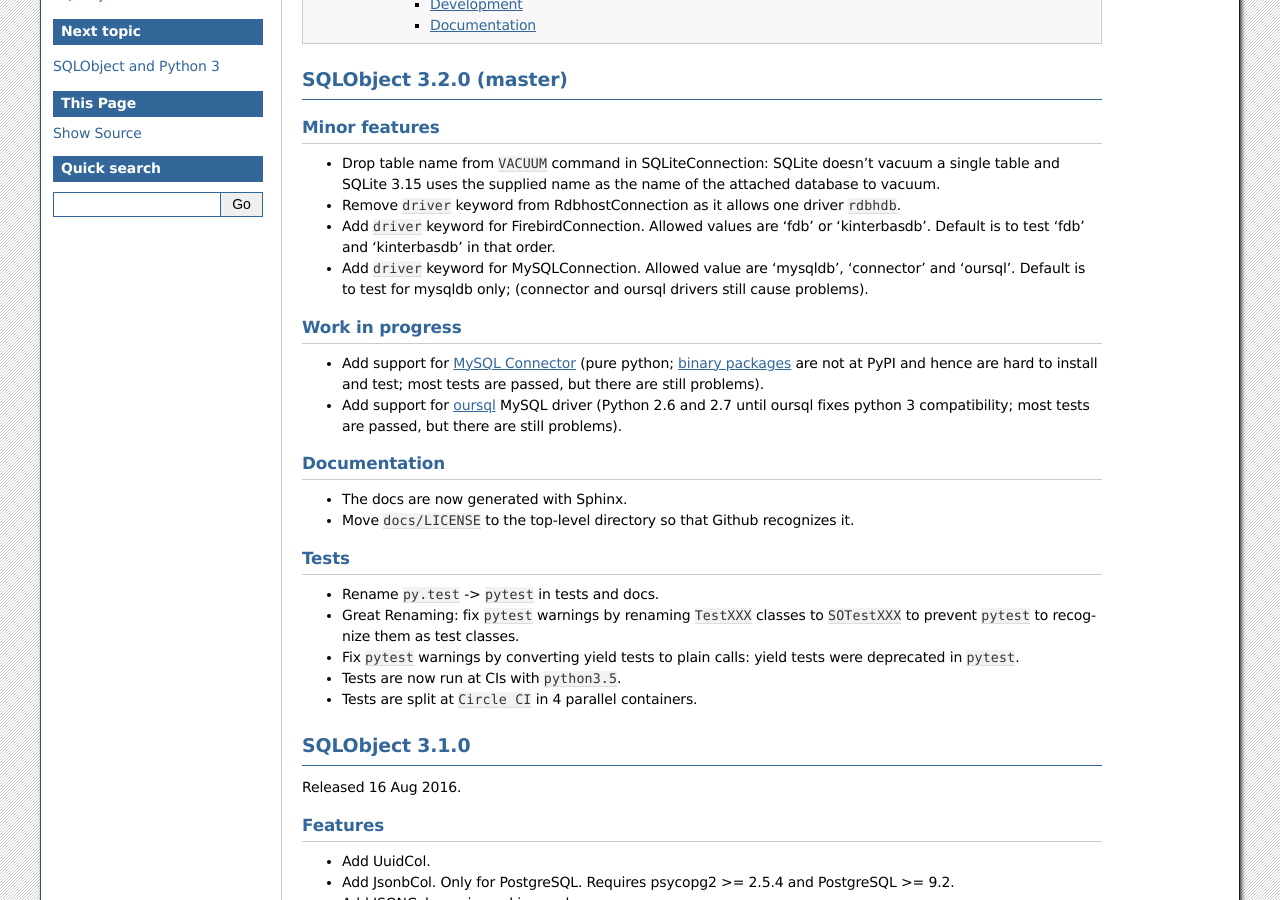
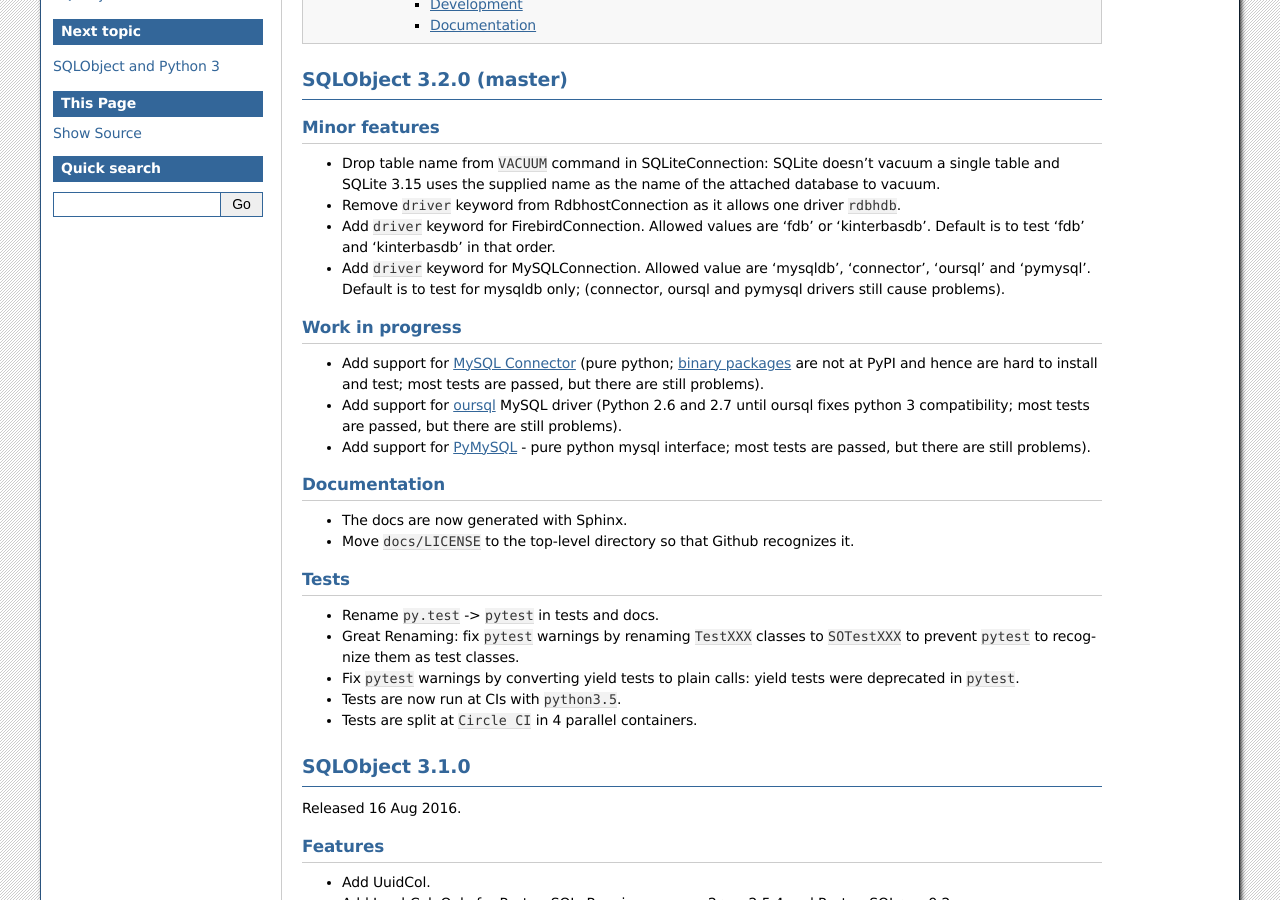
Before and after one commit to sqlobject/sqlobject, a Sphinx documentation site: the page built from docs/News.rst, in a window 1280 px wide and 900 px high, scrolled down 442 px. Built offline with Sphinx 7.4.7, drawn with Linux system fonts in a browser that asks for light colours.

Commit message:
Add support for PyMySQL

```diff
--- a/docs/News.rst
+++ b/docs/News.rst
@@ -25,8 +25,8 @@
   order.
 
 * Add ``driver`` keyword for MySQLConnection. Allowed value are 'mysqldb',
-  'connector' and 'oursql'. Default is to test for mysqldb only;
-  (connector and oursql drivers still cause problems).
+  'connector', 'oursql' and 'pymysql'. Default is to test for mysqldb only;
+  (connector, oursql and pymysql drivers still cause problems).
 
 Work in progress
 ----------------
@@ -38,8 +38,12 @@
   there are still problems).
 
 * Add support for `oursql <https://github.com/python-oursql/oursql>`_ MySQL
-  driver (Python 2.6 and 2.7 until oursql fixes python 3 compatibility; most
-  tests are passed, but there are still problems).
+  driver (Python 2.6 and 2.7 until oursql fixes python 3 compatibility;
+  most tests are passed, but there are still problems).
+
+* Add support for `PyMySQL <https://github.com/PyMySQL/PyMySQL/>`_ - pure
+  python mysql interface; most tests are passed, but there are still
+  problems).
 
 Documentation
 -------------
--- a/docs/SQLObject.rst
+++ b/docs/SQLObject.rst
@@ -47,7 +47,7 @@
 ============
 
 Currently SQLObject supports MySQL_ via MySQLdb_ aka MySQL-python (called
-mysqlclient_ for Python 3) or `MySQL Connector`_ or oursql_, PostgreSQL_
+mysqlclient_ for Python 3) or `MySQL Connector`_ or oursql_ or PyMySQL_, PostgreSQL_
 via psycopg2_ or psycopg1, SQLite_ via PySQLite_, Firebird_ via fdb_ or
 kinterbasdb_, `MAX DB`_ (also known as SAP DB) via sapdb_, Sybase via
 Sybase_, and `MSSQL Server`_ via pymssql_ (+ FreeTDS_) or adodbapi_
@@ -58,6 +58,7 @@
 .. _mysqlclient: https://pypi.python.org/pypi/mysqlclient
 .. _`MySQL Connector`: https://pypi.python.org/pypi/mysql-connector
 .. _oursql: https://github.com/python-oursql/oursql
+.. _PyMySQL: https://github.com/PyMySQL/PyMySQL/
 .. _PostgreSQL: https://postgresql.org
 .. _psycopg2: http://initd.org/psycopg/
 .. _SQLite: https://sqlite.org/
--- a/docs/TODO.rst
+++ b/docs/TODO.rst
@@ -68,8 +68,6 @@
 
 * Switch from setuptools to distribute.
 
-* Yet another pure python mysql interface: https://github.com/PyMySQL/PyMySQL/
-
 * Ultramysql `for Python2 <https://github.com/esnme/ultramysql>`_ and
   `Python3 <https://github.com/arpitbbhayani/umysql3>`_. See also `umysqldb
   <https://github.com/hongqn/umysqldb>`_.
```
Also changed, not shown: .travis.yml, 3 other files.
